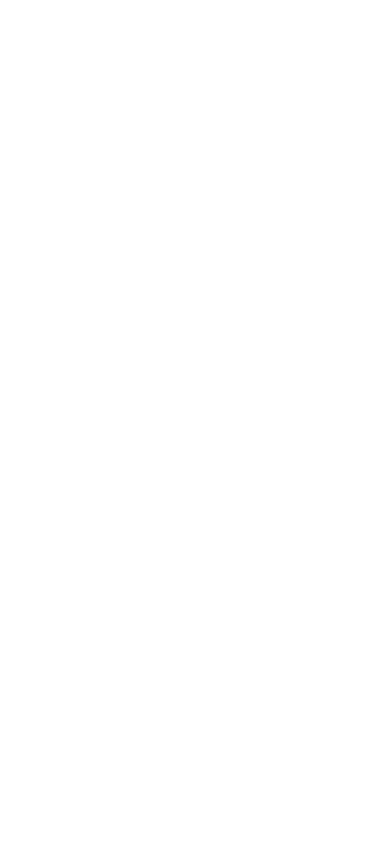
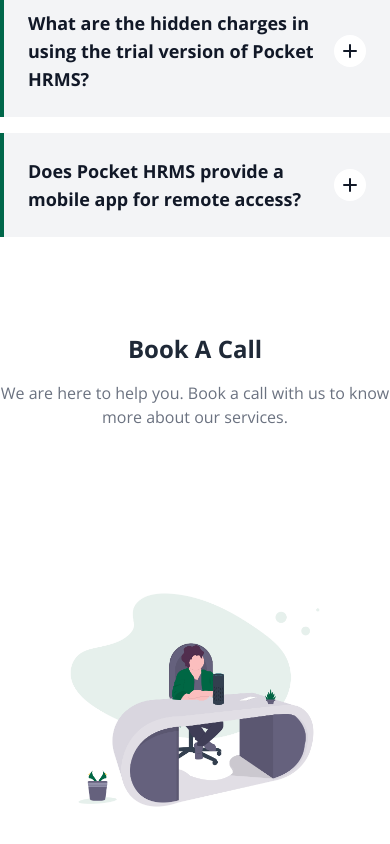
Before and after one commit to meraj2085/dino-hr, a Next.js app: page / in a window 390 px wide. Shown: the part 7600-8444 px from the top of the page. Before the commit the page ends 6973 px from the top, so only its background shows below. Built offline with nearby package versions, Linux system fonts and the light colour scheme; no server answers.

Commit message:
Fixing book a call

```diff
--- a/src/app/(homelayout)/page.tsx
+++ b/src/app/(homelayout)/page.tsx
@@ -7,6 +7,10 @@
 import VideoSection from "@/components/VideoSection";
 import ReviewSection from "@/components/Review/review";
 import BookCall from "@/components/BookCall";
+import Footer from "@/components/Footer";
+import FAQsSection from "@/components/FAQs/faqs";
+import AboutUs from "@/components/AboutUs";
+import Feedback from "@/components/Feedback";
 
 export default function Home() {
   return (
@@ -97,6 +101,11 @@
       <TopCompanies />
       <ReviewSection />
       <ContactUs />
+      <FAQsSection />
+      <BookCall />
+      <AboutUs />
+      <Feedback />
+      <Footer />
     </>
   );
 }
--- a/src/components/BookCall.tsx
+++ b/src/components/BookCall.tsx
@@ -5,6 +5,7 @@
 import FormTextArea from "./Forms/FormTextArea";
 import Image from "next/image";
 import bookcall from "./../../public/assets/book a call.png";
+import ContactUsImg from "./../../public/assets/ContactUsImg.png";
 
 const BookCall = () => {
   const onSubmit = async (values: any) => {
@@ -16,17 +17,25 @@
   };
 
   return (
-    <div className="mt-5 bg-gray-100 text-gray-800">
+    <div className="mt-5 text-gray-800">
+      <div className="text-center py-4">
+        <h1 className="text-2xl font-semibold text-gray-800 capitalize lg:text-4xl lg:font-bold ">
+          Book A Call
+        </h1>
+        <p className="max-w-lg mx-auto mt-4 text-gray-500">
+          We are here to help you. Book a call with us to know more about our
+          services.
+        </p>
+      </div>
       <section className="py-16 max-w-[1200px] mx-auto">
         <div className="grid gap-8 grid-cols-1 px-6 mx-auto lg:px-8 md:grid-cols-2 md:divide-x">
           <div className="p-4">
             <Image
-              src={bookcall}
+              src={ContactUsImg}
               alt="Background Image"
-              width={300}
-              height={300}
+              width={400}
+              height={400}
               className="rounded-lg mt-12 mb-14"
-              style={{ transform: "rotate(-20deg)" }}
             />
 
             <div className="space-y-4">
--- a/src/components/Footer.tsx
+++ b/src/components/Footer.tsx
@@ -51,9 +51,9 @@
               >
                 <path
                   fill="#212121"
-                  fill-rule="evenodd"
+                  fillRule="evenodd"
                   d="M38,42H10c-2.209,0-4-1.791-4-4V10c0-2.209,1.791-4,4-4h28	c2.209,0,4,1.791,4,4v28C42,40.209,40.209,42,38,42z"
-                  clip-rule="evenodd"
+                  clipRule="evenodd"
                 ></path>
                 <path
                   fill="#fff"
@@ -83,13 +83,13 @@
                   r="44.899"
                   gradientUnits="userSpaceOnUse"
                 >
-                  <stop offset="0" stop-color="#fd5"></stop>
-                  <stop offset=".328" stop-color="#ff543f"></stop>
-                  <stop offset=".348" stop-color="#fc5245"></stop>
-                  <stop offset=".504" stop-color="#e64771"></stop>
-                  <stop offset=".643" stop-color="#d53e91"></stop>
-                  <stop offset=".761" stop-color="#cc39a4"></stop>
-                  <stop offset=".841" stop-color="#c837ab"></stop>
+                  <stop offset="0" stopColor="#fd5"></stop>
+                  <stop offset=".328" stopColor="#ff543f"></stop>
+                  <stop offset=".348" stopColor="#fc5245"></stop>
+                  <stop offset=".504" stopColor="#e64771"></stop>
+                  <stop offset=".643" stopColor="#d53e91"></stop>
+                  <stop offset=".761" stopColor="#cc39a4"></stop>
+                  <stop offset=".841" stopColor="#c837ab"></stop>
                 </radialGradient>
                 <path
                   fill="url(#yOrnnhliCrdS2gy~4tD8ma_Xy10Jcu1L2Su_gr1)"
@@ -103,11 +103,11 @@
                   gradientTransform="matrix(1 0 0 .6663 0 1.849)"
                   gradientUnits="userSpaceOnUse"
                 >
-                  <stop offset="0" stop-color="#4168c9"></stop>
+                  <stop offset="0" stopColor="#4168c9"></stop>
                   <stop
                     offset=".999"
-                    stop-color="#4168c9"
-                    stop-opacity="0"
+                    stopColor="#4168c9"
+                    stopOpacity="0"
                   ></stop>
                 </radialGradient>
                 <path
```
Also changed, not shown: public/assets/ContactUsImg.png (added).
